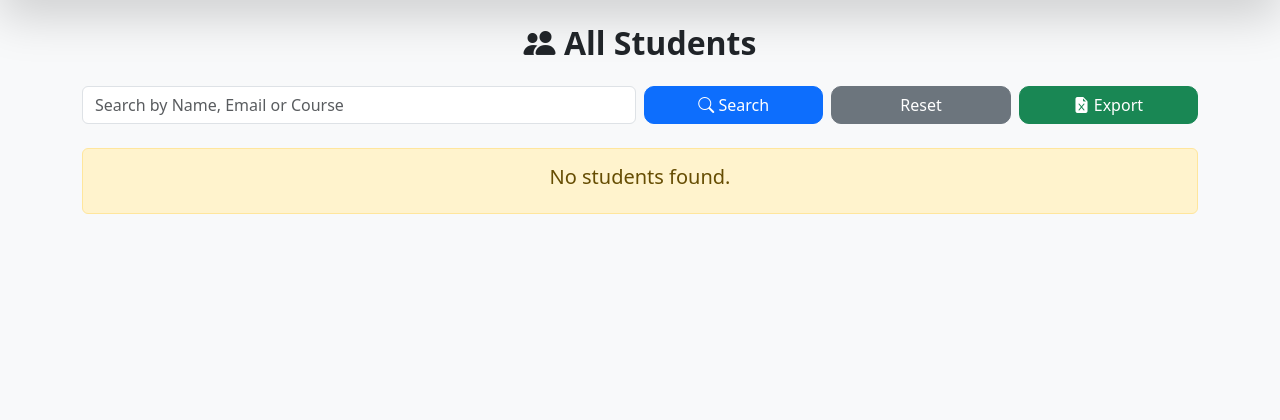
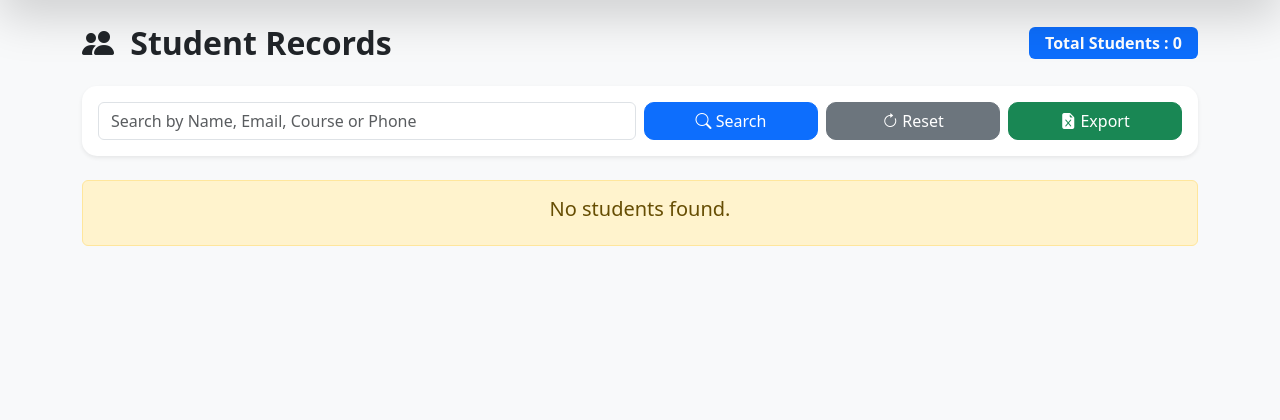
Before and after one commit to charitha06ui/Student-Management-System-Flask, a Flask app: page /search in a window 1280 px wide. Shown: the part 56-476 px from the top of the page. Run offline with Flask 3, Linux system fonts and the light colour scheme; the visitor is signed in with stand-in values (Sample User, id 1); parts of the project's set-up code (start-up, migrations or seed data) failed here and were passed over.

Commit message:
Enhanced dashboard and student records UI

```diff
--- a/frontend/templates/index.html
+++ b/frontend/templates/index.html
@@ -1,7 +1,7 @@
 {% extends "base.html" %}
 
 {% block title %}
-Dashboard
+ Admin Dashboard
 {% endblock %}
 
 {% block content %}
@@ -14,11 +14,11 @@ Dashboard
     </h1>
 
     <p class="text-muted fs-5">
-        Welcome Admin
+        Welcome to Student Management Dashboard
     </p>
 
     <p class="text-secondary">
-        Student Management System Overview
+        Student Management records efficiently and securely.
     </p>
 
     <!-- NEW CHANGE START -->
--- a/frontend/templates/view_students.html
+++ b/frontend/templates/view_students.html
@@ -6,42 +6,67 @@ View Students
 
 {% block content %}
 
-<h2 class="text-center fw-bold mb-4">
-    <i class="bi bi-people-fill"></i> All Students
+<!-- Heading -->
+
+<div class="d-flex justify-content-between align-items-center mb-4">
+
+    <h2 class="fw-bold mb-0">
+        <i class="bi bi-people-fill me-2"></i>
+        Student Records
     </h2>
 
-<!-- Search + Reset + Export -->
-<div class="row mb-4">
+    <span class="badge bg-primary fs-6 px-3 py-2">
+        Total Students : {{ students|length }}
+    </span>
 
-    <form id="searchForm" action="/search" method="GET">
+</div>
+
+<!-- Search Card -->
+
+<div class="card shadow-sm border-0 mb-4">
+
+    <div class="card-body">
+
+        <form action="/search" method="GET">
 
             <div class="row g-2">
 
                 <div class="col-md-6">
+
                     <input
                         type="text"
                         class="form-control"
                         name="query"
-                    placeholder="Search by Name, Email or Course"
+                        placeholder="Search by Name, Email, Course or Phone"
                         value="{{ request.args.get('query', '') }}">
+
                 </div>
 
                 <div class="col-md-2 d-grid">
+
                     <button type="submit" class="btn btn-primary">
-                    <i class="bi bi-search"></i> Search
+                        <i class="bi bi-search"></i>
+                        Search
                     </button>
+
                 </div>
 
                 <div class="col-md-2 d-grid">
+
                     <a href="/students" class="btn btn-secondary">
+                        <i class="bi bi-arrow-clockwise"></i>
                         Reset
                     </a>
+
                 </div>
 
                 <div class="col-md-2 d-grid">
+
                     <a href="/export" class="btn btn-success">
-                    <i class="bi bi-file-earmark-excel-fill"></i> Export
+                        <i class="bi bi-file-earmark-excel-fill"></i>
+                        Export
                     </a>
+
                 </div>
 
             </div>
@@ -50,22 +75,27 @@ View Students
 
     </div>
 
-<!-- No Records -->
+</div>
+
 {% if students|length == 0 %}
 
 <div class="alert alert-warning text-center">
+
     <h5>No students found.</h5>
+
 </div>
 
 {% else %}
 
 <div class="table-responsive">
 
-    <table class="table table-bordered table-striped table-hover align-middle">
+<table class="table table-bordered table-hover table-striped align-middle">
 
-        <thead class="table-dark">
+    <thead class="table-dark text-center">
 
         <tr>
+
+            <th>#</th>
             <th>ID</th>
             <th>Name</th>
             <th>Age</th>
@@ -74,7 +104,8 @@ View Students
             <th>Course</th>
             <th>Phone</th>
             <th>Address</th>
-                <th width="190">Actions</th>
+            <th width="200">Actions</th>
+
         </tr>
 
     </thead>
@@ -85,6 +116,10 @@ View Students
 
         <tr>
 
+            <td class="text-center">
+                {{ loop.index }}
+            </td>
+
             <td>{{ student.id }}</td>
             <td>{{ student.name }}</td>
             <td>{{ student.age }}</td>
@@ -94,7 +129,7 @@ View Students
             <td>{{ student.phone }}</td>
             <td>{{ student.address }}</td>
 
-                <td>
+            <td class="text-center">
 
                 <a href="/edit/{{ student.id }}"
                    class="btn btn-warning btn-sm me-2">
@@ -125,6 +160,12 @@ View Students
 
 </div>
 
+<div class="text-end text-muted mt-2">
+
+    Showing <strong>{{ students|length }}</strong> student record(s)
+
+</div>
+
 {% endif %}
 
 {% endblock %}
```
Lines whose indentation alone changed are shown as unchanged.
